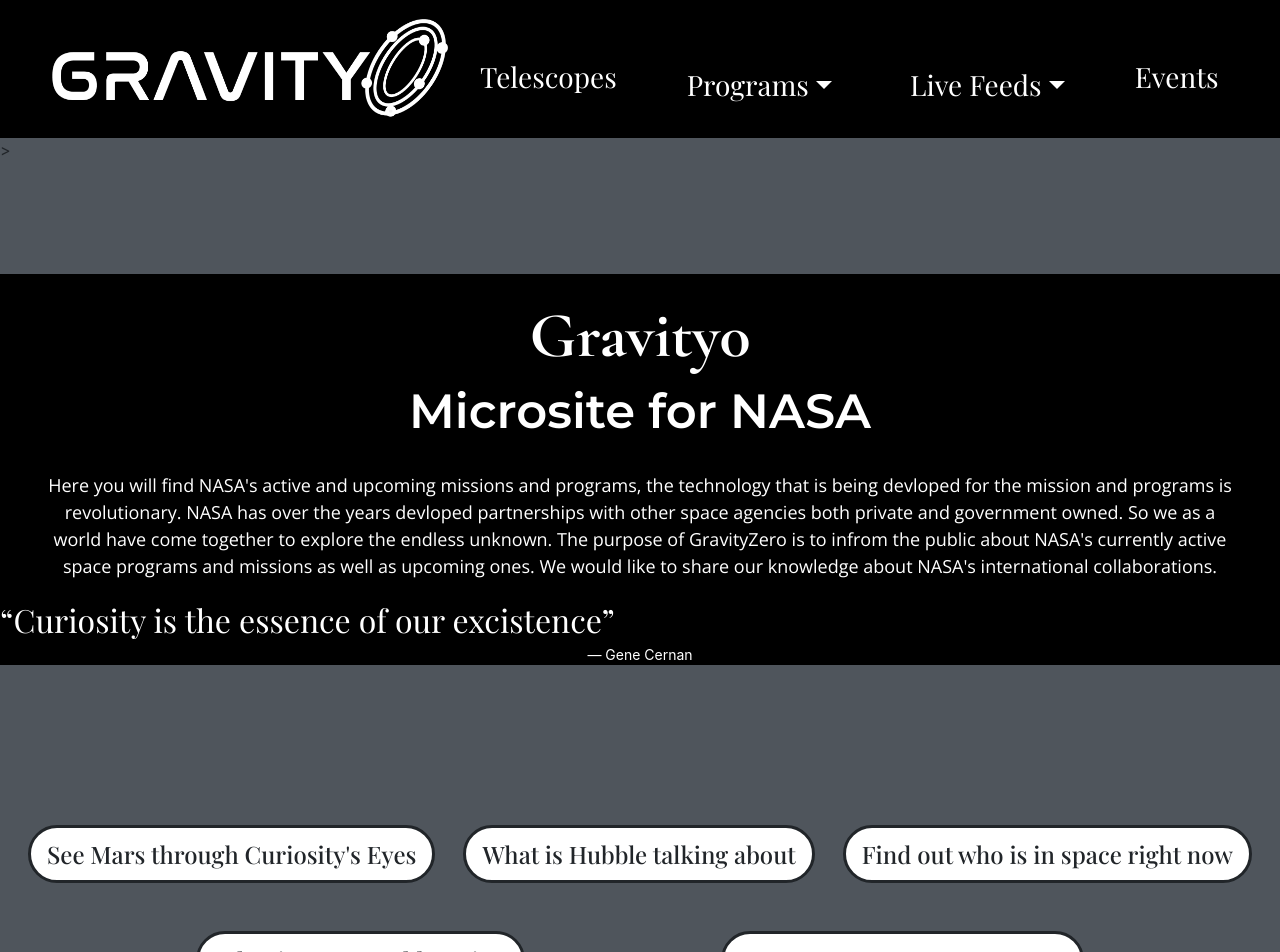
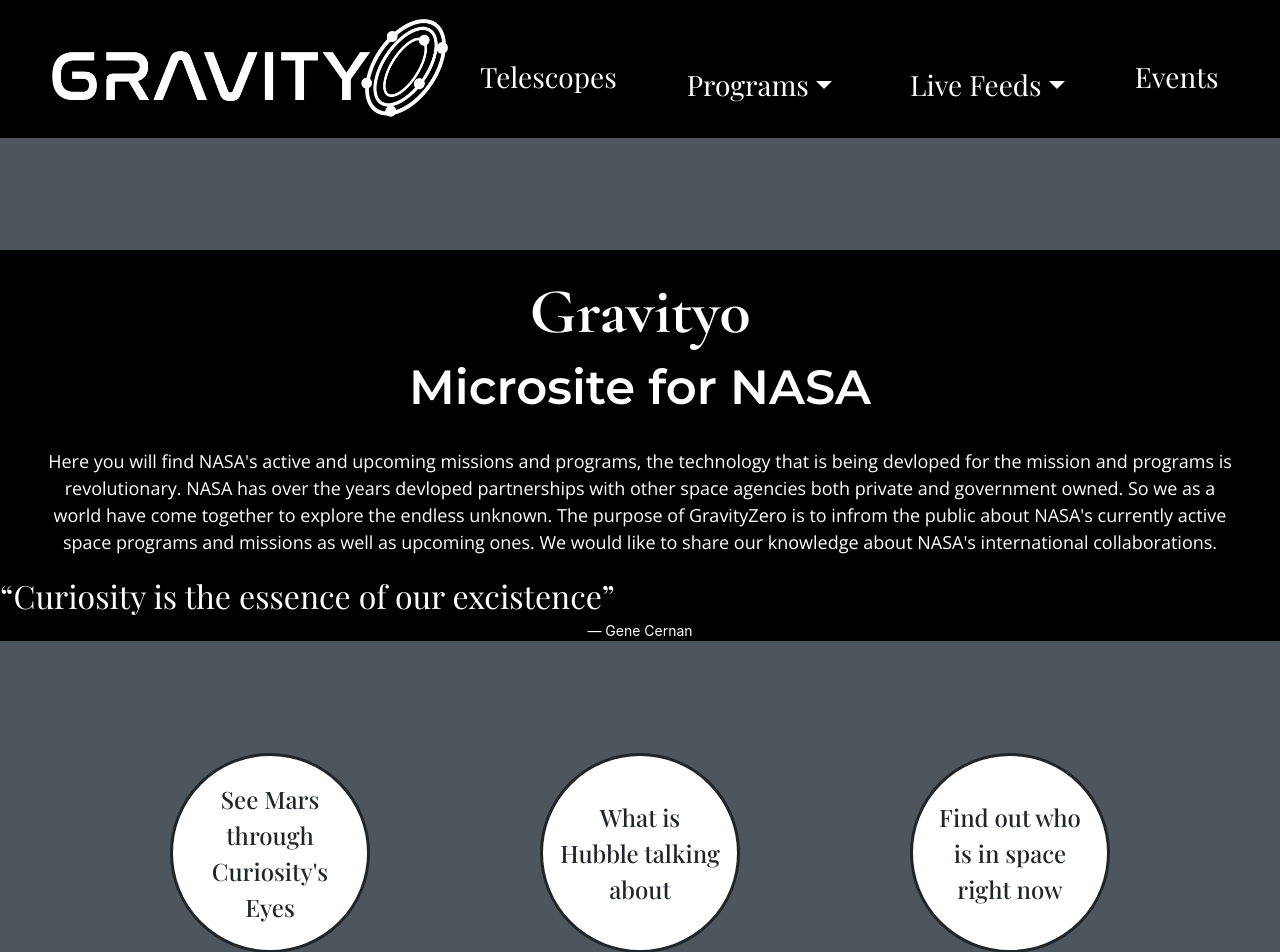
Before and after one commit to xJuhix/gravity0, a React (Create React App) app: page / in a window 1280 px wide. Shown: the top 952 px of the page. Built offline with nearby package versions, Linux system fonts and the light colour scheme; no server answers.

Commit message:
Mde buttons round

```diff
--- a/src/components/pages/Home.js
+++ b/src/components/pages/Home.js
@@ -6,13 +6,13 @@
 import Row  from 'react-bootstrap/Row';
 import Col  from 'react-bootstrap/Col';
 import APOD from '../nasa/APOD';
-import moonImg from '../../images/moonimg.png';
+import moonImg from '../../images/moonImg.png';
 
 
 export function Home() {
   return (
 		<>
-    <div className="background-image" style={{ backgroundImage: `src(${moonImg})` }}>>
+    <div className="background-image" style={{ backgroundImage: `src(${moonImg})` }}>
       <Helmet>
         <title>Home</title>
         <meta
--- a/src/sass/partials/_index.scss
+++ b/src/sass/partials/_index.scss
@@ -10,11 +10,12 @@
   justify-content: space-evenly;
   align-items: center;
 	margin-bottom: 3rem;
-	margin-top: 3rem;
 
 	.btn-explore {
 		background-color: $colour-white;
-		border-radius: 30px;
+		border-radius: 50%;
+		height: 200px;
+		width: 200px;
 		border: solid;
 		font-size: 24px;
 		font-family: $font-navlink;
```
